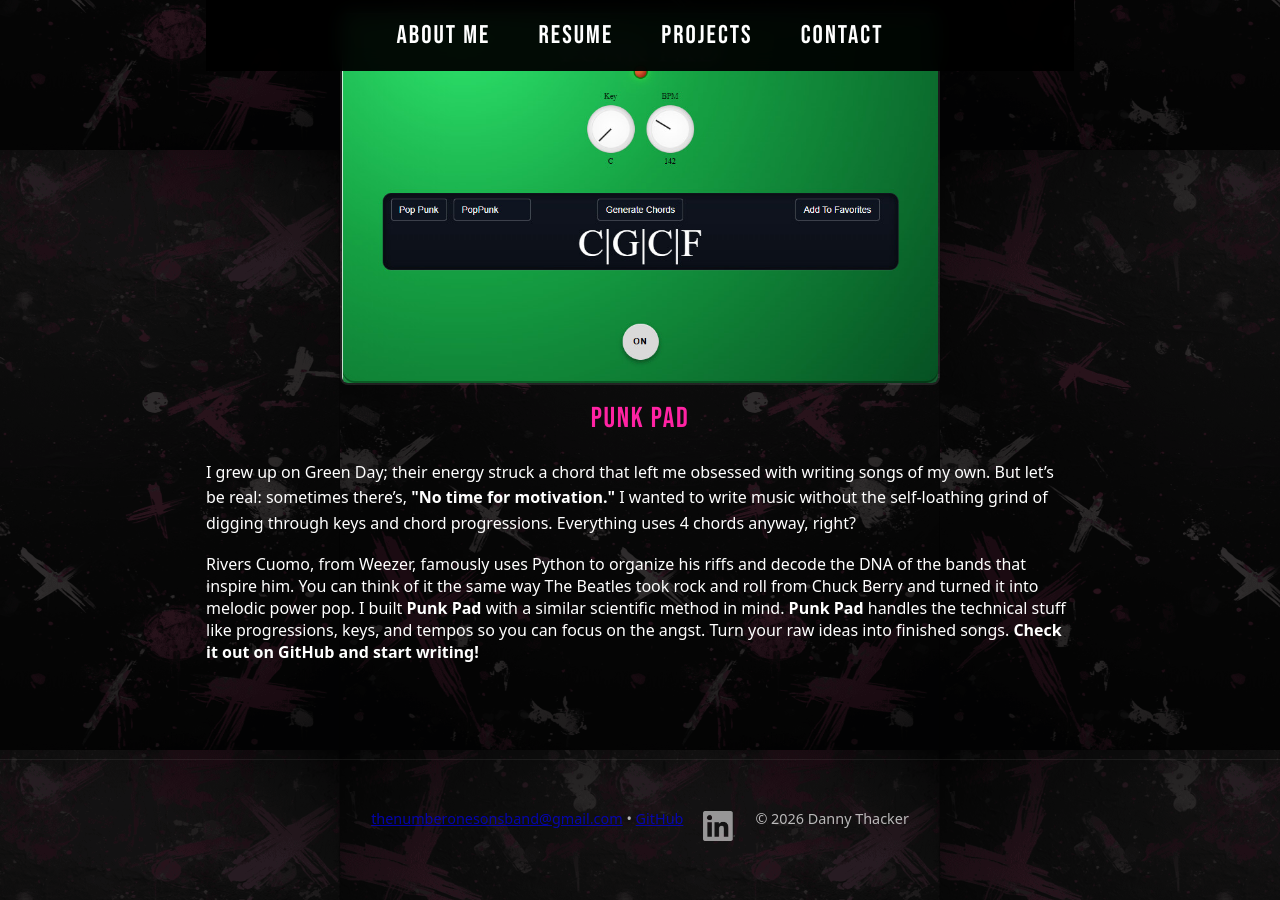
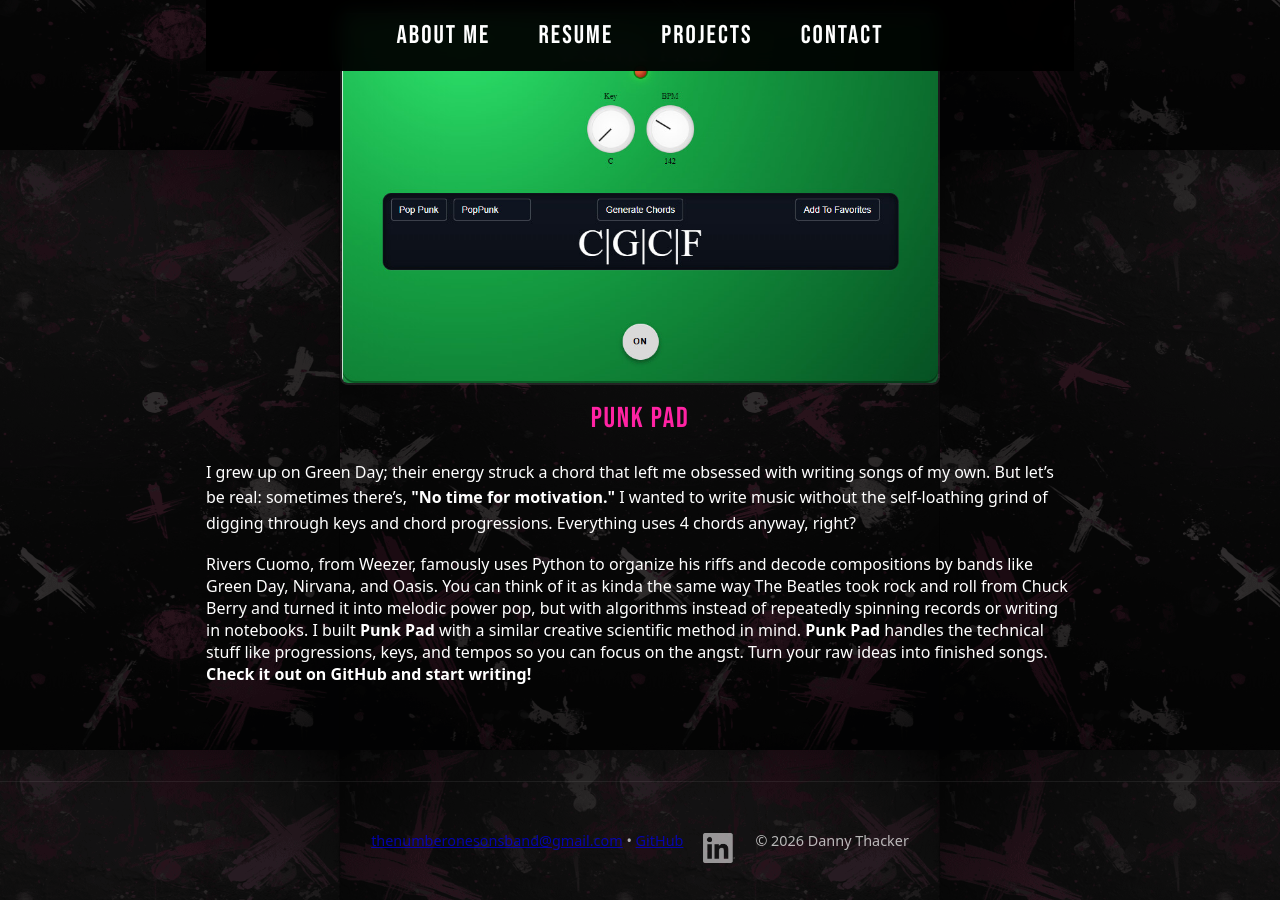
Before and after one commit to DanzillaDanny/DanzillaDanny.github.io, a Jekyll site: the page built from index.md, in a window 1280 px wide and 900 px high, scrolled down 2117 px. Built offline with Jekyll 4.4.1, drawn with Linux system fonts in a browser that asks for light colours.

Commit message:
changed punk pad synopsis a bit

```diff
--- a/_layouts/default.html
+++ b/_layouts/default.html
@@ -90,9 +90,10 @@
     music without the self-loathing grind of digging through keys and chord progressions. Everything uses 4 chords anyway, right?
     </p>
     <p>
-    Rivers Cuomo, from Weezer, famously uses Python to organize his riffs and decode the DNA of the bands that inspire him.
-    You can think of it the same way The Beatles took rock and roll from Chuck Berry and turned it into melodic power pop.
-    I built <strong>Punk Pad</strong> with a similar scientific method in mind.
+    Rivers Cuomo, from Weezer, famously uses Python to organize his riffs and decode compositions by bands like Green Day,
+    Nirvana, and Oasis. You can think of it as kinda the same way The Beatles took rock and roll from Chuck Berry and turned it into
+    melodic power pop, but with algorithms instead of repeatedly spinning records or writing in notebooks.
+    I built <strong>Punk Pad</strong> with a similar creative scientific method in mind.
     <strong>Punk Pad</strong> handles the technical stuff like progressions, keys, and tempos so you can focus on the angst.
     Turn your raw ideas into finished songs. <strong>Check it out on GitHub and start writing!</strong>
     </p>
```
